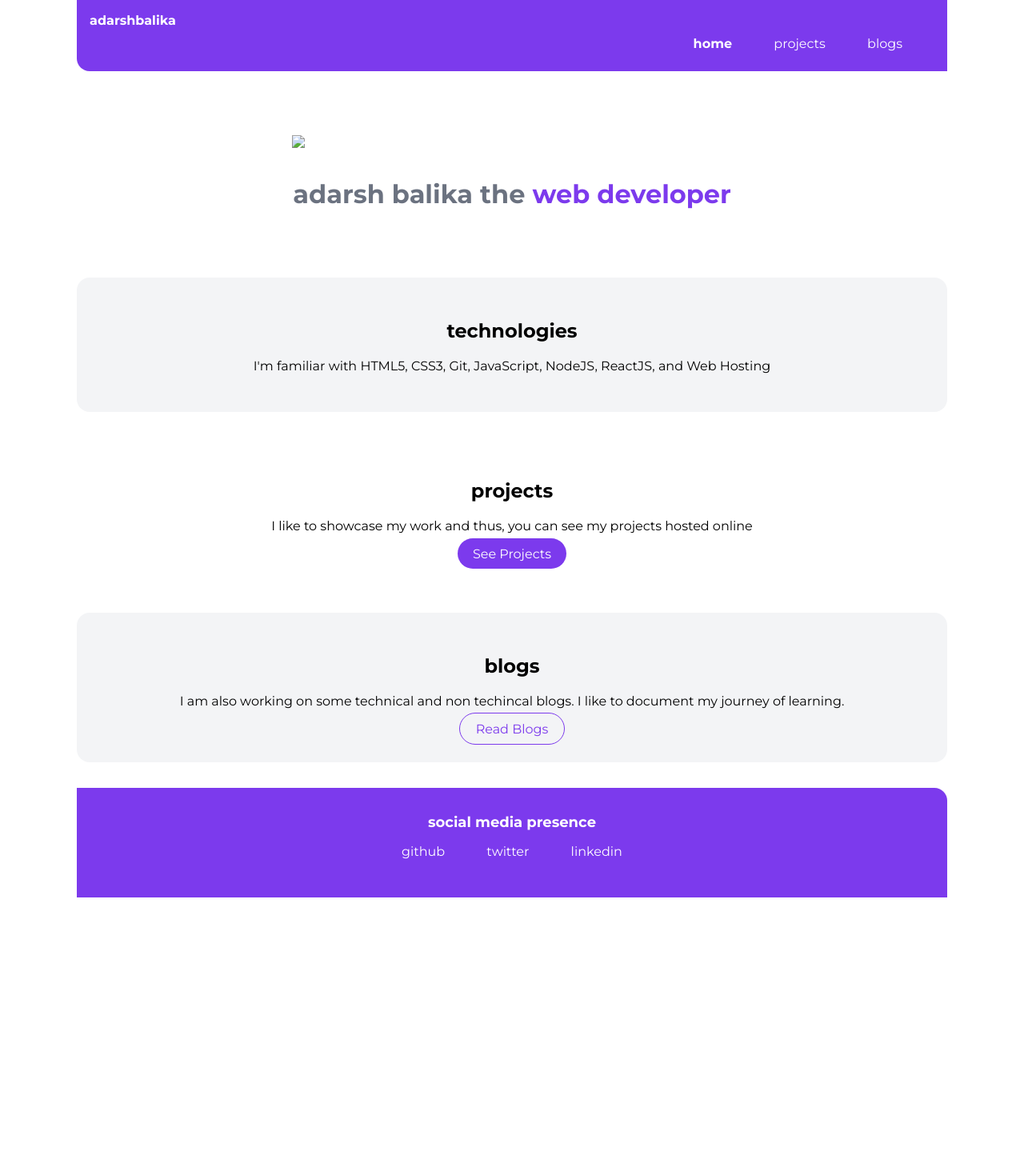
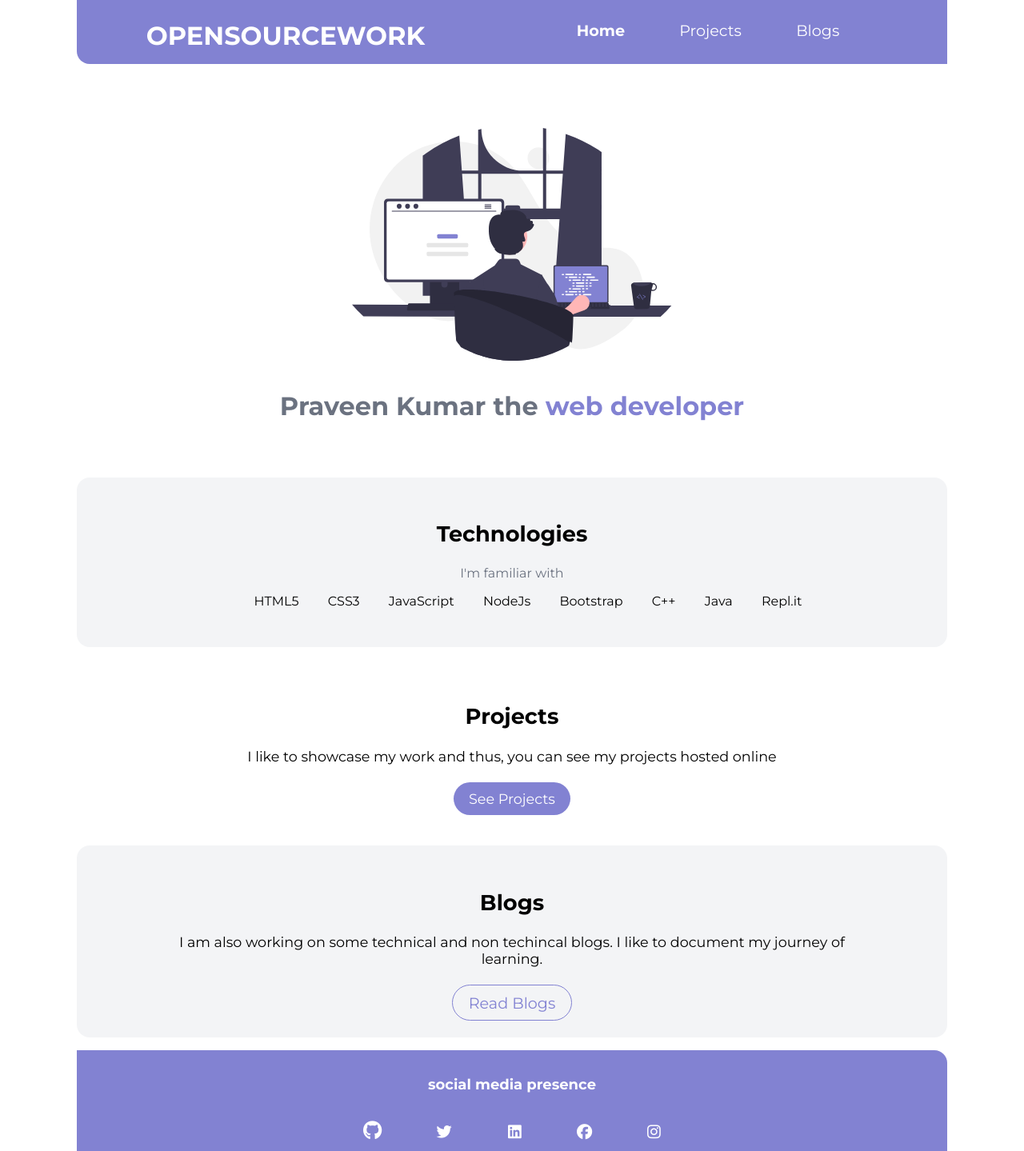
Before and after one commit to praveen12kumar/Praveenkumar-Portfolio, a plain HTML site: page index.html in a window 1280 px wide. Shown: the top 1439 px of the page at 80% size. Before the commit the page ends 1122 px from the top, so only its background shows below. Drawn offline with Linux system fonts and the light colour scheme.

Commit message:
update: alot

```diff
--- a/CSS/style.css
+++ b/CSS/style.css
@@ -1,7 +1,7 @@
 @import url("https://fonts.googleapis.com/css2?family=Montserrat:wght@400;700&display=swap");
 
 :root {
-  --primary-color: #7c3aed;
+  --primary-color: #8282D2;
   --off-white: #f3f4f6;
   --dark-gray: #6b7280;
 }
@@ -25,6 +25,7 @@ hr {
 
 /** container **/
 .container {
+  height: auto;
   padding: 0rem 1rem;
 }
 
@@ -39,6 +40,7 @@ hr {
   box-sizing: border-box;
   text-decoration: none;
   padding: 0.5rem 1rem;
+  font-size: 1.2rem;
 }
 
 .link-primary {
@@ -46,7 +48,6 @@ hr {
   padding: 0.6rem 1.2rem;
   background-color: var(--primary-color);
   color: #fff;
-  margin: 1rem auto;
   border-radius: 2rem;
 }
 
@@ -70,7 +71,11 @@ hr {
 
 .list-item-inline {
   display: inline;
-  padding: 0rem 0.5rem;
+  padding: 0rem 1rem;
+}
+
+.sub-headings{
+  font-size: 1.7rem;
 }
 
 /** navigation **/
@@ -80,15 +85,20 @@ hr {
   color: white;
   padding: 1rem;
   border-bottom-left-radius: 1rem;
+  display: flex;
+  flex-direction: row;
+  justify-content:space-around;
 }
 
 .navigation .nav-brand {
   font-weight: bold;
 }
 
-.nav-brand a {
-  text-decoration: none;
+.nav-brand h1 {
+  max-width: 40wh;
   color: inherit;
+  margin: 9px 0 0 0;
+  font-size: 2rem;
 }
 
 .navigation .nav-pills {
@@ -113,7 +123,7 @@ hr {
 
 .hero .hero-img {
   max-width: 80%;
-  width: 550px;
+  width: 400px;
   display: block;
   margin: auto;
 }
@@ -131,8 +141,9 @@ hr {
 /** sections **/
 
 .section {
+  height: auto;
   padding: 2rem;
-  margin: 2rem 0;
+  margin: 1rem 0;
   border-radius: 1rem;
   text-align: center;
 }
@@ -144,6 +155,16 @@ hr {
 .ow {
   background-color: var(--off-white);
 }
+
+.paragraphs{
+  color: var(--dark-gray);
+}
+
+.para{
+  margin-bottom: 2rem;
+  font-size: 1.1rem;
+}
+
 
 /** footers **/
 
@@ -159,6 +180,10 @@ hr {
   color: white;
 }
 
+.footer-header{
+  padding-bottom: 1rem;
+}
+
 .footer .footer-header {
   font-weight: bold;
   font-size: large;
@@ -166,6 +191,10 @@ hr {
 
 .footer ul {
   padding-inline-start: 0px;
+}
+
+.social-media{
+  font-size: 1.5rem;
 }
 
 /** projects **/
@@ -201,6 +230,8 @@ hr {
     padding: 0rem;
   }
 
+
+
   .container-center {
     width: auto;
   }
--- a/index.html
+++ b/index.html
@@ -4,57 +4,69 @@
     <meta charset="UTF-8">
     <meta http-equiv="X-UA-Compatible" content="IE=edge">
     <meta name="viewport" content="width=device-width, initial-scale=1.0">
-    <title>Adarsh Balak</title>
+    <title>Portfolio</title>
     <link rel="stylesheet" href="/CSS/style.css">
+    <!--FontAwosome-->
+    <script src="https://kit.fontawesome.com/4b77934f69.js" crossorigin="anonymous"></script>
 </head>
 <body>
     <nav class="navigation container">
-        <div class="nav-brand"><a href="/">adarshbalika</a></div>
+        <div class="nav-brand">
+          <h1>OPENSOURCEWORK</h1>
+        </div>
+
         <ul class="list-non-bullet nav-pills">
           <li class="list-item-inline">
-            <a class="link link-active" href="/">home</a>
+            <a class="link link-active" href="#">Home</a>
           </li>
           <li class="list-item-inline">
-            <a class="link" href="/projects.html">projects</a>
+            <a class="link" href="/projects.html">Projects</a>
           </li>
           <li class="list-item-inline">
-            <a class="link" href="/blogs.html">blogs</a>
+            <a class="link" href="/blogs.html">Blogs</a>
           </li>
         </ul>
       </nav>
 
       <header class="hero">
-        <img class="hero-img" src="/Images/web.svg" />
+        <img class="hero-img" src="/Images/web-develop.svg"/>
         <h1 class="hero-heading">
-          adarsh balika the <span class="heading-inverted"> web developer</span>
+          Praveen Kumar the <span class="heading-inverted"> web developer</span>
         </h1>
       </header>
 
       <section class="section ow">
         <div class="container container-center">
-          <h1>technologies</h1>
-          <p>
-            I'm familiar with HTML5, CSS3, Git, JavaScript, NodeJS, ReactJS, and
-            Web Hosting
-          </p>
+          <h1 class="sub-headings">Technologies</h1>
+          <p class="paragraphs">I'm familiar with</p>
+            <ul>
+              <li class="list-item-inline">HTML5</li>
+              <li class="list-item-inline">CSS3</li>
+              <li class="list-item-inline">JavaScript</li>
+              <li class="list-item-inline">NodeJs</li>
+              <li class="list-item-inline">Bootstrap</li>
+              <li class="list-item-inline">C++</li>
+              <li class="list-item-inline">Java</li>
+              <li class="list-item-inline">Repl.it</li>
+            </ul>
         </div>
       </section>
 
       <section class="section">
         <div class="container container-center">
-          <h1>projects</h1>
-          <p>
+          <h1 class="sub-headings">Projects</h1>
+          <p class="para">
             I like to showcase my work and thus, you can see my projects hosted
             online
           </p>
-          <a class="link link-primary" href="/projects.html">See Projects</a>
+          <a class=" para link link-primary" href="/projects.html">See Projects</a>
         </div>
       </section>
 
       <section class="section ow">
         <div class="container container-center">
-          <h1>blogs</h1>
-          <p>
+          <h1 class="sub-headings">Blogs</h1>
+          <p class="para">
             I am also working on some technical and non techincal blogs. I like to
             document my journey of learning.
           </p>
@@ -66,14 +78,25 @@
         <div class="footer-header">social media presence</div>
         <ul class="social-links list-non-bullet">
           <li class="list-item-inline">
-            <a class="link" href="https://github.com/neogcamp/"> github </a>
+            <a class="social-media link" href="https://github.com/neogcamp/"><i class="fa-brands fa-github"></i></a>
           </li>
-          <li class="list-item-inline">
-            <a class="link" href="https://twitter.com/neogcamp"> twitter </a>
+          <li class="social-media list-item-inline">
+            <a class="link" href="https://twitter.com/neogcamp"><i class="fa-brands fa-twitter"></i></a>
           </li>
-          <li class="list-item-inline">
+          <li class="social-media list-item-inline">
+            <a class="link" href="https://www.linkedin.com/in/praveen-kumar-88644bbb/">
+              <i class="fa-brands fa-linkedin"></i>
+            </a>
+          </li>
+          <li class="social-media list-item-inline">
             <a class="link" href="https://www.linkedin.com/company/neog-camp/">
-              linkedin
+              <i class="fa-brands fa-facebook"></i>
+            </a>
+          </li>
+
+          <li class="social-media list-item-inline">
+            <a class="link" href="https://www.instagram.com/kumarpraveen1/">
+              <i class="fa-brands fa-instagram"></i>
             </a>
           </li>
         </ul>
```
Also changed, not shown: Images/web-develop.svg (added).
